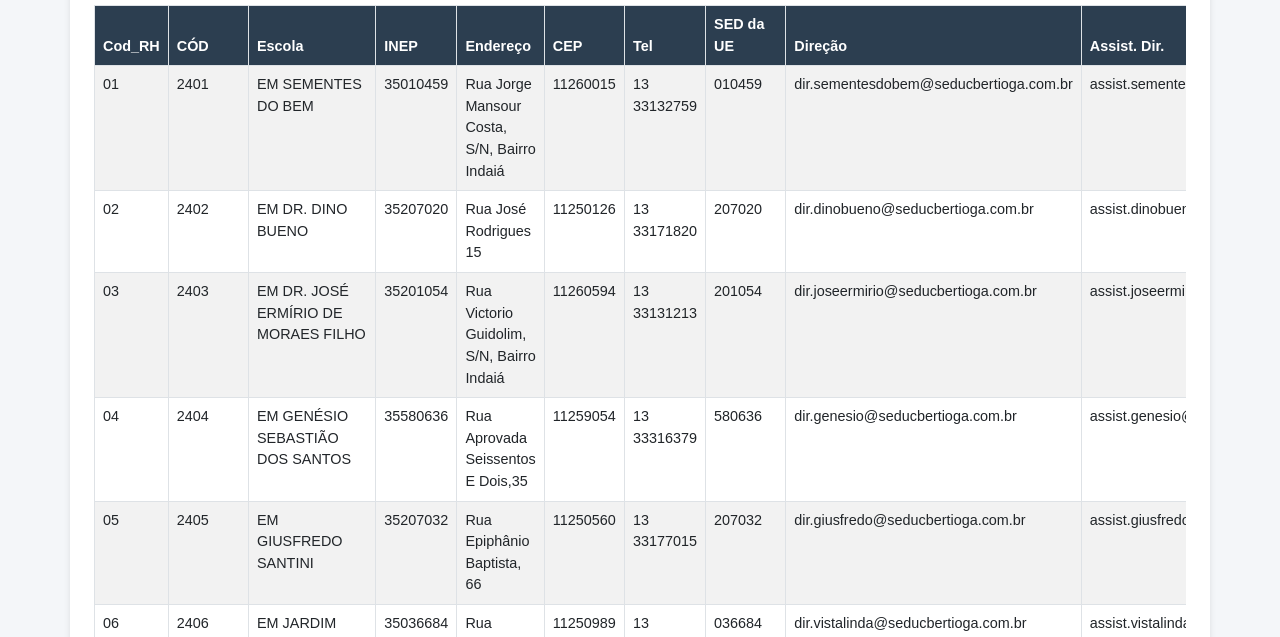
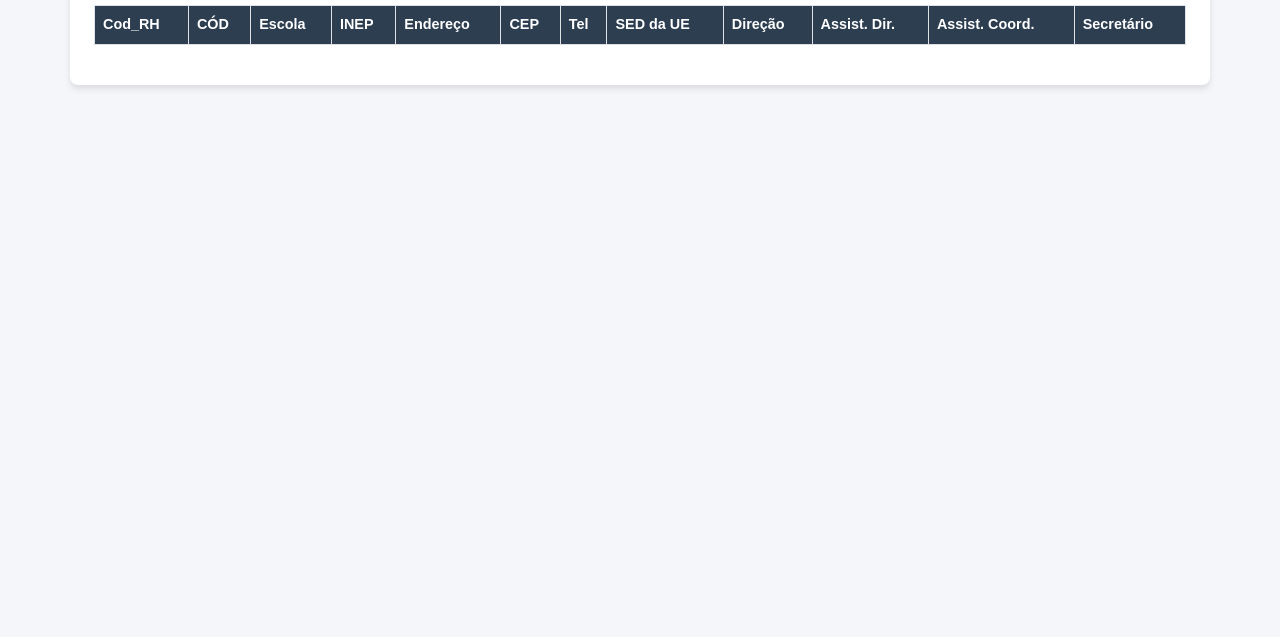
Before and after one commit to SEDUCMonitoramento/SEDUC-on, a plain HTML site: page dados_das_escolas.html in a window 1280 px wide. Shown: the part 163-800 px from the top of the page. Drawn offline with nearby package versions, Linux system fonts and the light colour scheme.

Commit message:
Update dados_das_escolas.html

```diff
--- a/dados_das_escolas.html
+++ b/dados_das_escolas.html
@@ -93,40 +93,6 @@
     </div>
 </div>
 
-<script>
-// Função para carregar e preencher os dados na tabela
-function preencherTabela() {
-    // Caminho do arquivo JSON (certifique-se de que o arquivo está no mesmo diretório)
-    fetch('dados_das_escolas.json')
-        .then(response => response.json())
-        .then(dados => {
-            const tabela = document.getElementById('tabela-dados');
-            dados.forEach(escola => {
-                const row = document.createElement('tr');
-                row.innerHTML = `
-                    <td>${escola.cod_rh}</td>
-                    <td>${escola.cod}</td>
-                    <td>${escola.escola}</td>
-                    <td>${escola.inep}</td>
-                    <td>${escola.endereco}</td>
-                    <td>${escola.cep}</td>
-                    <td>${escola.telefone}</td>
-                    <td>${escola.sed_ue}</td>
-                    <td>${escola.direcao}</td>
-                    <td>${escola.assistente_direcao}</td>
-                    <td>${escola.assistente_coordenacao}</td>
-                    <td>${escola.secretario}</td>
-                `;
-                tabela.appendChild(row);
-            });
-        })
-        .catch(error => {
-            console.error('Erro ao carregar os dados:', error);
-        });
-}
-
-// Preencher a tabela ao carregar a página
-document.addEventListener('DOMContentLoaded', preencherTabela);
-</script>
+<script> scr="inserir_dados_das_escolas.js" </script>
 </body>
 </html>
```
